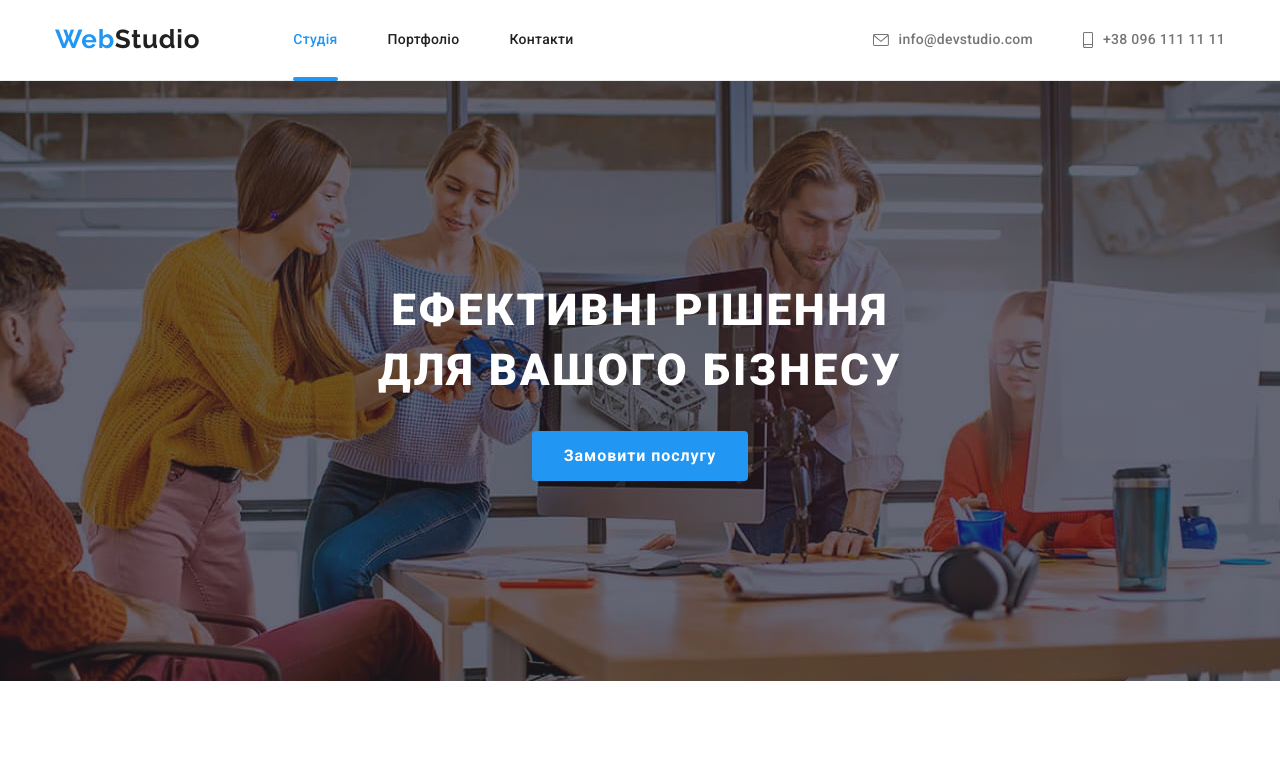
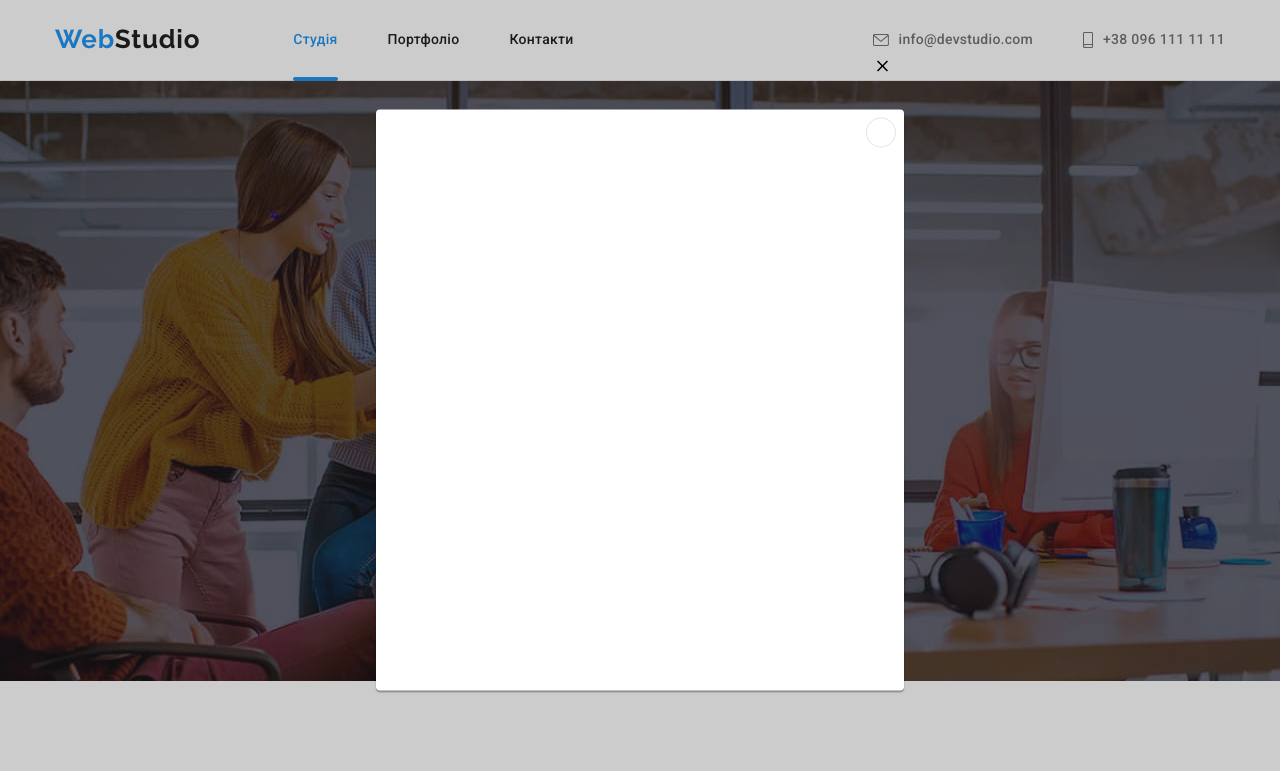
Before and after one commit to lily342s/goit-markup-hw-05-2022, a plain HTML site: page index.html in a window 1280 px wide. Both pictures are taken after a click on the button "Замовити послугу". Shown: the top 771 px of the page. Drawn offline with nearby package versions, Linux system fonts and the light colour scheme.

Commit message:
Add modal window

```diff
--- a/css/styles.css
+++ b/css/styles.css
@@ -9,6 +9,7 @@
   --border-bottom-color: #ececec;
   --border-portfolio-color: #eeeeee;
   --main-icon-fill-color: #afb1b8;
+  --modal-icon-fill: #000000;
 }
 
 body {
@@ -236,6 +237,56 @@ p {
 
   border-radius: 4px;
   border: 0;
+}
+
+/* Модальне вікно */
+.backdrop {
+  position: fixed;
+  top: 0;
+  left: 0;
+  width: 100%;
+  height: 100%;
+  background-color: rgba(0, 0, 0, 0.2);
+}
+
+.backdrop.is-hidden {
+  opacity: 0;
+  pointer-events: none;
+}
+
+.modal {
+  position: relative;
+  top: 50%;
+  left: 50%;
+  transform: translate(-50%, -50%);
+
+  width: 528px;
+  height: 581px;
+
+  background-color: var(--white-color);
+  box-shadow: 0px 1px 3px rgba(0, 0, 0, 0.12), 0px 1px 1px rgba(0, 0, 0, 0.14),
+    0px 2px 1px rgba(0, 0, 0, 0.2);
+  border-radius: 4px;
+}
+
+.modal-button-close {
+  position: absolute;
+  top: 8px;
+  right: 8px;
+  display: flex;
+  justify-content: center;
+  align-items: center;
+
+  width: 30px;
+  height: 30px;
+  border-radius: 50%;
+  border: 1px solid rgba(0, 0, 0, 0.1);
+  background-color: var(--white-color);
+  cursor: pointer;
+}
+
+.icon-modal-close {
+  fill: var(--modal-icon-fill);
 }
 
 /* Section */
```
